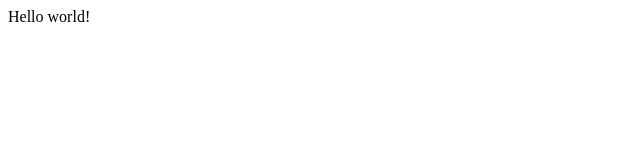
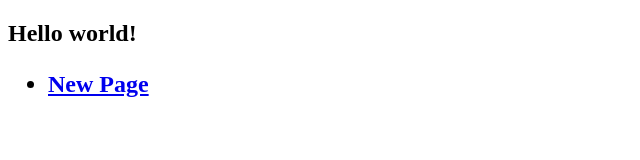
Before and after one commit to Valera-Palianov/creative-lesson3, a plain HTML site: page index.html in a window 1280 px wide. Shown: the whole page, without its empty margins (0-640 px from the left). Drawn offline with Linux system fonts and the light colour scheme.

Commit message:
Added link from index to new Page

```diff
--- a/index.html
+++ b/index.html
@@ -4,6 +4,9 @@
 		<title>Hello!</title>
 	</head>
 	<body>
-		Hello world!
+		<h2>Hello world!<h2>
+		<ul>
+			<li><a href='./newPage.html'>New Page</a></li>
+		</ul>
 	</body>
 </html>
```
